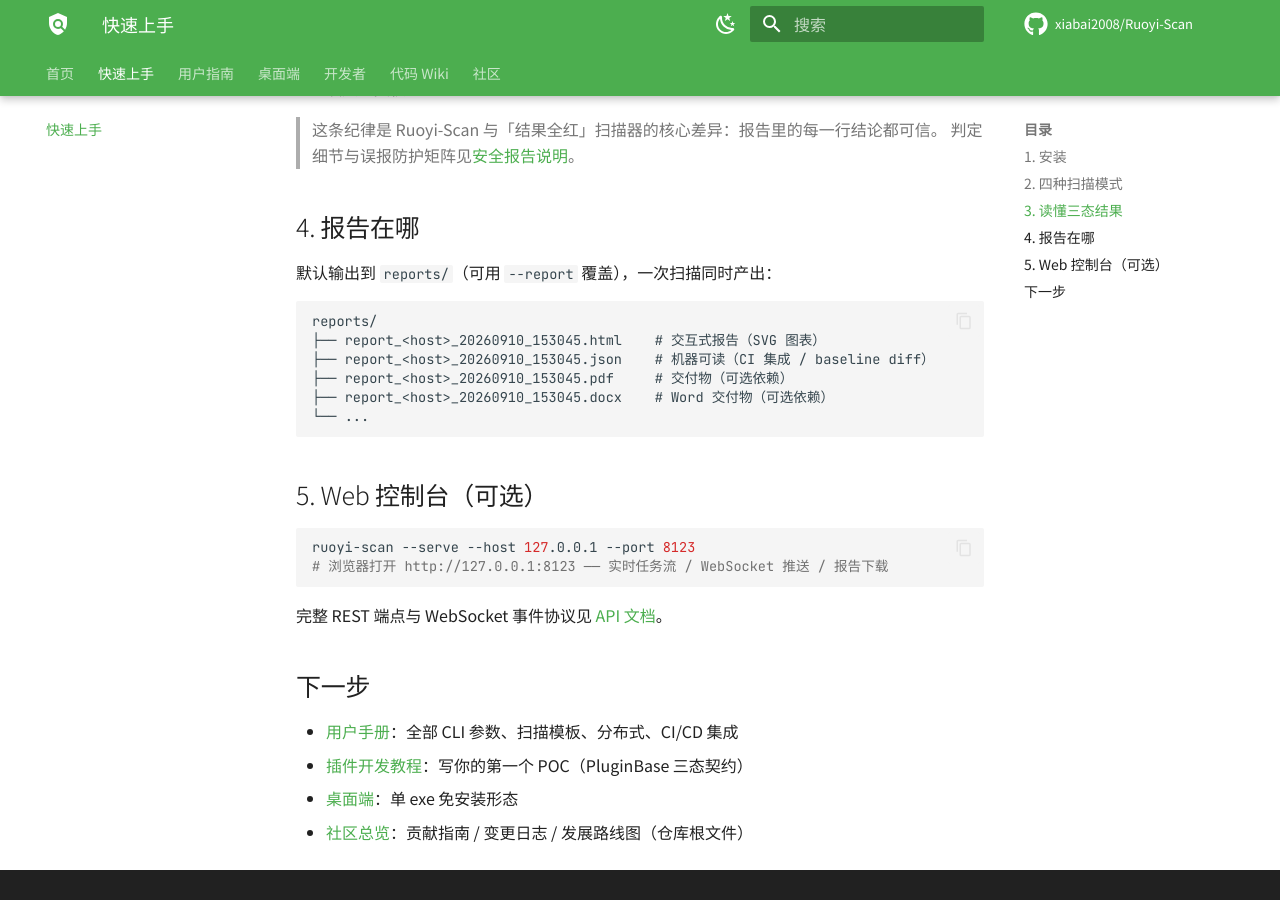
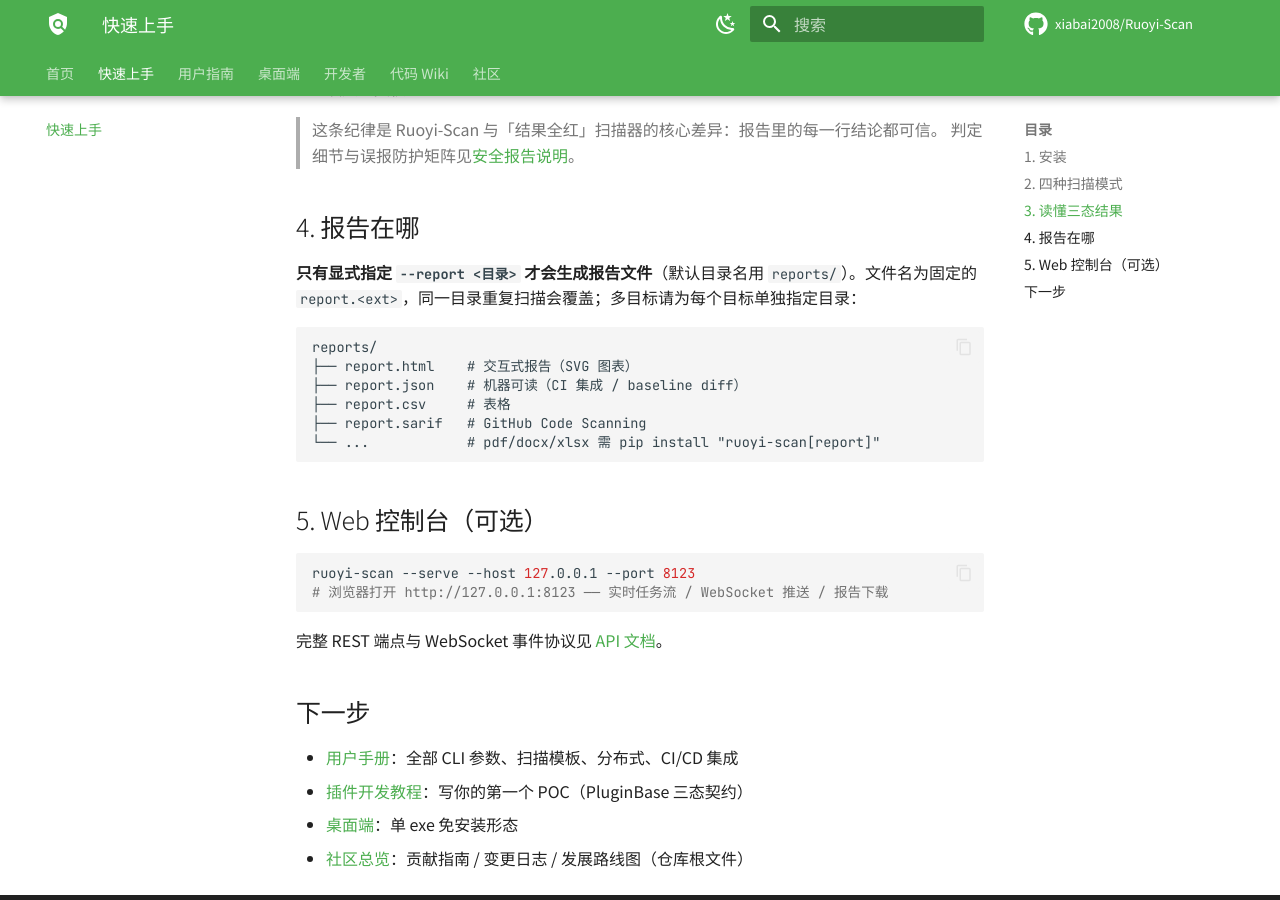
Before and after one commit to xiabai2008/ruoyi-scan, an MkDocs documentation site: the page built from docs/quickstart.md, in a window 1280 px wide and 900 px high, scrolled down 1477 px. Built offline with MkDocs 1.6.1 and Material for MkDocs 9.7.7, drawn with Linux system fonts in a browser that asks for light colours; comment, search, counter and statistics services are not loaded.

Commit message:
docs: 按独立审计修正首用口径（退出码/报告命名/OCR/靶场命令）
- README 补充截图复现命令与报告可选依赖；usage 修 lab 启动命令、54 POC、stdout/stderr、退出码语义、threads 默认 1、--no-pause、ddddocr 安装方式
- quickstart 修正「默认输出 reports/」「report_<host>_<时间戳>」两处不实描述
- SCENARIO-AUDIT 增加两名独立 subagent 的审计结论与修复/未修清单

````diff
--- a/docs/quickstart.md
+++ b/docs/quickstart.md
@@ -86,15 +86,16 @@
 
 ## 4. 报告在哪
 
-默认输出到 `reports/`（可用 `--report` 覆盖），一次扫描同时产出：
+**只有显式指定 `--report <目录>` 才会生成报告文件**（默认目录名用 `reports/`）。文件名为固定的
+`report.<ext>`，同一目录重复扫描会覆盖；多目标请为每个目标单独指定目录：
 
 ```
 reports/
-├── report_<host>_20260910_153045.html    # 交互式报告（SVG 图表）
-├── report_<host>_20260910_153045.json    # 机器可读（CI 集成 / baseline diff）
-├── report_<host>_20260910_153045.pdf     # 交付物（可选依赖）
-├── report_<host>_20260910_153045.docx    # Word 交付物（可选依赖）
-└── ...
+├── report.html    # 交互式报告（SVG 图表）
+├── report.json    # 机器可读（CI 集成 / baseline diff）
+├── report.csv     # 表格
+├── report.sarif   # GitHub Code Scanning
+└── ...            # pdf/docx/xlsx 需 pip install "ruoyi-scan[report]"
 ```
 
 ## 5. Web 控制台（可选）
````
Also changed, not shown: README.md (+4 -2 lines), docs/usage.md (+8 -6 lines), lab/SCENARIO-AUDIT.md (+30 -2 lines).
